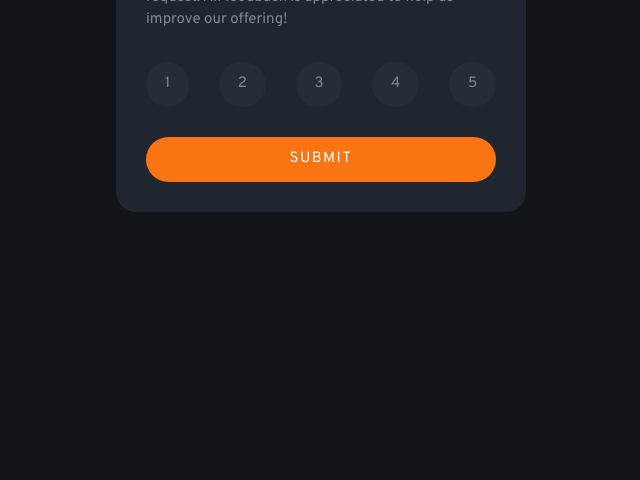
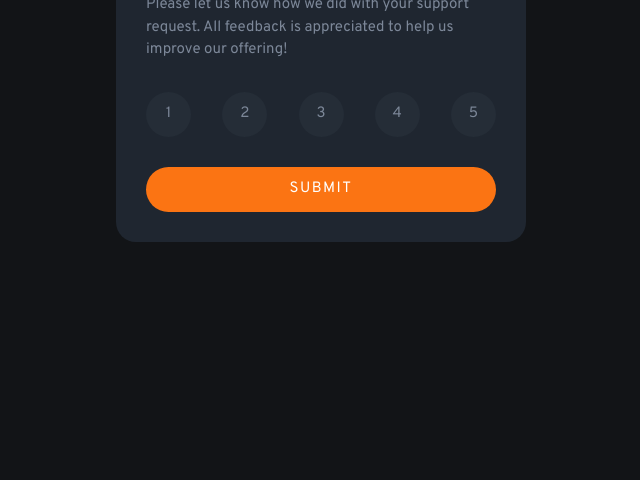
Before and after one commit to JuanMartinRivas/interactive-rating-component-main, a website built with Parcel: page index.html in a window 1280 px wide. Shown: the part 320-800 px from the top of the page, without its empty margins (319-959 px from the left). Built offline with nearby package versions, Linux system fonts and the light colour scheme.

Commit message:
Fixing rating buttons shape and adjusting vertical position of card

```diff
--- a/app/scss/_main.scss
+++ b/app/scss/_main.scss
@@ -1,7 +1,7 @@
 main {
   .card {
     position: relative;
-    top: 10em;
+    top: 12em;
     border-radius: 20px;
     padding: 2em;
     background-color: $medium-blue;
@@ -22,12 +22,14 @@ main {
       justify-content: space-between;
       padding: 0;
 
-      .list-item > .rating-text {
-        display: block;
+      .list-item>.rating-text {
+        height: 3rem;
+        aspect-ratio: 1/1;
+        display: grid;
+        place-content: center;
         color: $medium-grey;
         background-color: $dark-blue;
         border-radius: 50%;
-        padding: 0.75em 1.25em;
         cursor: pointer;
         transition: 0.25s;
 
```
